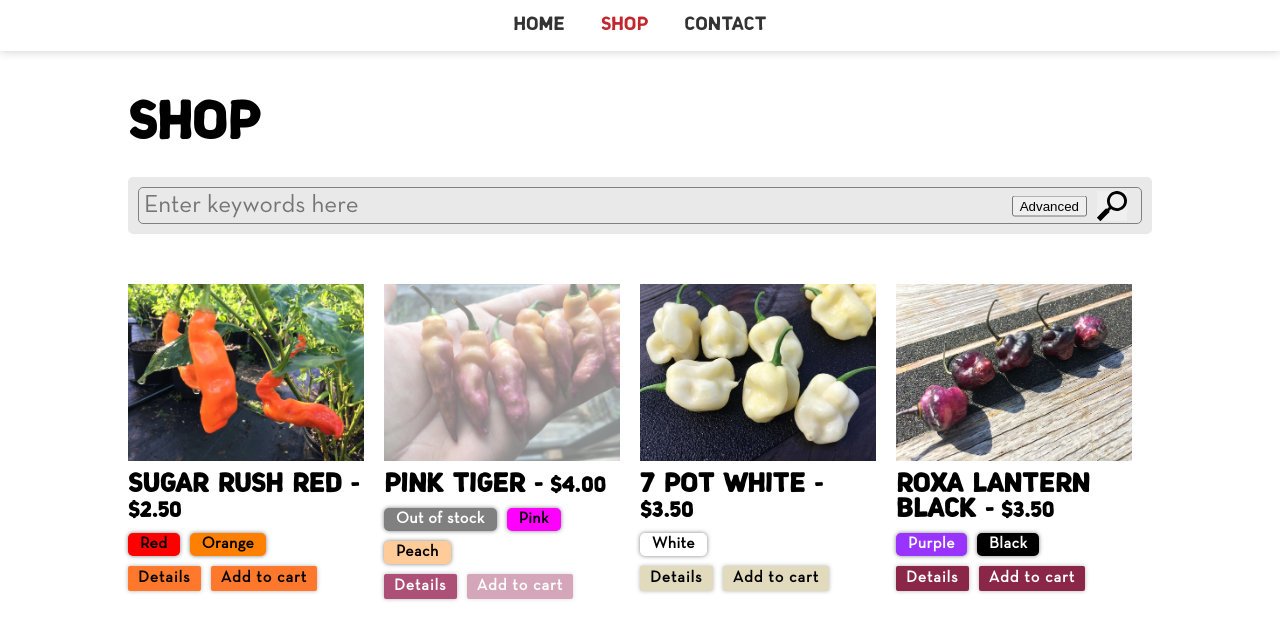
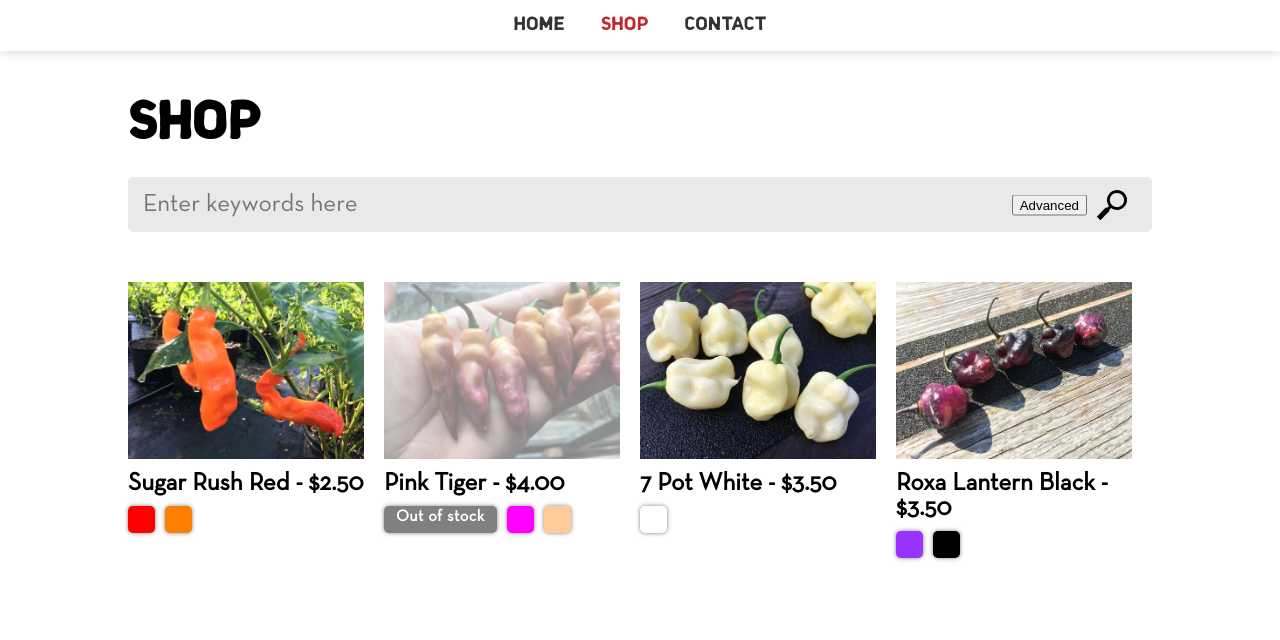
Before and after one commit to JackRKelly/JacksPeppers, a React (Create React App) app in the folder client/: page /shop in a window 1280 px wide. Shown: the top 640 px of the page. Built offline with nearby package versions, Linux system fonts and the light colour scheme.

Commit message:
Added tag list to product page

```diff
--- a/client/src/components/ProductCard/ProductCard.tsx
+++ b/client/src/components/ProductCard/ProductCard.tsx
@@ -47,6 +47,7 @@ const ProductCard: React.FC<Props> = (props) => {
 
   return (
     <div className="product-card">
+      <Link to={`/product/${id}`} className="product-card--link">
         <img
           src={imagePath}
           alt={`${title} Pepper.`}
@@ -62,45 +63,9 @@ const ProductCard: React.FC<Props> = (props) => {
           {!inStock ? <ProductTag text={"Out of stock"} color={"gray"} /> : ""}
 
           {colorList.map((color, index) => (
-          <ProductTag
-            text={color.split("|")[0]}
-            color={color.split("|")[1]}
-            key={index}
-          />
+            <ProductTag color={color.split("|")[1]} key={index} />
           ))}
         </TagList>
-
-      <Link
-        className="product-card--link"
-        to={`/product/${id}`}
-        style={{
-          backgroundColor: color ? color : colorList[0].split("|")[1],
-          color: lightOrDark(color ? color : colorList[0].split("|")[0])
-            ? "black"
-            : "white",
-          boxShadow: lightOrDark(color ? color : colorList[0].split("|")[0])
-            ? "black"
-            : "white",
-        }}
-      >
-        Details
-      </Link>
-      <Link
-        className="product-card--link"
-        to={`/product/${id}`}
-        style={{
-          backgroundColor: color ? color : colorList[0].split("|")[1],
-          color: lightOrDark(color ? color : colorList[0].split("|")[0])
-            ? "black"
-            : "white",
-          boxShadow: lightOrDark(color ? color : colorList[0].split("|")[0])
-            ? "black"
-            : "white",
-          opacity: inStock ? 1 : 0.5,
-          pointerEvents: inStock ? "auto" : "none",
-        }}
-      >
-        Add to cart
       </Link>
     </div>
   );
--- a/client/src/components/ProductCard/index.scss
+++ b/client/src/components/ProductCard/index.scss
@@ -18,20 +18,11 @@
   &--title {
     margin: 7.5px 0 0 0;
     font-size: 25px;
-    font-family: "Hoccen";
+    font-family: "Neutra";
+    color: black;
   }
   &--price {
     margin: 0;
-    font-size: 20px;
-    .color-tag {
-      margin-right: 10px;
-      &:last-child {
-        margin-right: 0;
-      }
-      &:first-child {
-        margin-left: 10px;
-      }
-    }
   }
   &--availability {
     margin: 0;
@@ -40,18 +31,5 @@
   }
   &--link {
     text-decoration: none;
-    margin: 10px 10px 0 0;
-    padding: 5px 10px;
-    border-radius: 2px;
-    background-color: $black;
-    color: $white;
-    display: inline-block;
-    @include bezier(200ms);
-    font-weight: bold;
-    letter-spacing: 1px;
-    box-shadow: 0 0 4px rgba(0, 0, 0, 0.3);
-    &:hover {
-      transform: scale(1.1);
-    }
   }
 }
--- a/client/src/components/ProductTag/ProductTag.tsx
+++ b/client/src/components/ProductTag/ProductTag.tsx
@@ -34,6 +34,8 @@ const ProductTag: React.FC<Props> = (props) => {
       style={{
         backgroundColor: color,
         color: lightOrDark(color) ? "black" : "white",
+        width: text ? "auto" : "27px",
+        height: text ? "auto" : "27px",
       }}
     >
       {text}
--- a/client/src/pages/Home/Home.tsx
+++ b/client/src/pages/Home/Home.tsx
@@ -50,7 +50,7 @@ const Home: React.FC = () => {
             image="7potwhite.jpg"
           />
           <ProductCard
-            id={24}
+            id={27}
             title="Roxa Lantern Black"
             heat={4}
             price={3.5}
--- a/client/src/pages/Product/Product.tsx
+++ b/client/src/pages/Product/Product.tsx
@@ -1,6 +1,7 @@
 import React, { useState } from "react";
 import { useParams } from "react-router-dom";
 import ProductTag from "../../components/ProductTag/ProductTag";
+import TagList from "../../components/TagList/TagList";
 import "./index.scss";
 
 const Product: React.FC = () => {
@@ -81,15 +82,13 @@ const Product: React.FC = () => {
             {pepper.title}
           </h1>
           <h3 className="product-info--main-price">
-            ${pepper.price.toFixed(2)} - {pepper.seedCount}+ Seeds -{" "}
+            ${pepper.price.toFixed(2)} - {pepper.seedCount}+ Seeds
+          </h3>
+          <TagList>
             {pepper.colorList.map((color, index) => (
-              <ProductTag
-                text={color.split("|")[0]}
-                color={color.split("|")[1]}
-                key={index}
-              />
+              <ProductTag color={color.split("|")[1]} key={index} />
             ))}
-          </h3>
+          </TagList>
           <h4 className="product-info--main-shipping">
             Free <span>Shipping</span> on orders over 10$.
           </h4>
--- a/client/src/pages/Product/index.scss
+++ b/client/src/pages/Product/index.scss
@@ -57,7 +57,7 @@ main.product {
       }
       &-price {
         @include h3;
-        margin: 10px 0;
+        margin: 10px 0 0 0;
         .color-tag {
           margin-right: 10px;
           border-radius: 5px;
@@ -69,7 +69,7 @@ main.product {
       }
       &-shipping {
         @include h5;
-        margin: 0;
+        margin: 10px 0 0 0;
         color: $lightgray;
         font-weight: lighter;
         span {
--- a/client/src/pages/Shop/index.scss
+++ b/client/src/pages/Shop/index.scss
@@ -49,7 +49,6 @@ main.shop {
             .rc-slider {
               &-rail {
                 background-color: darkgray;
-                // background: linear-gradient(90deg, green, yellow, orange, red);
               }
               &-track {
                 background-color: #c1272d;
@@ -75,6 +74,7 @@ main.shop {
                 display: inline-block;
                 width: 20px;
                 height: 20px;
+                border-radius: 3px;
                 box-shadow: 0 0 4px rgba(0, 0, 0, 0.5);
                 cursor: pointer;
                 @include bezier(200ms);
@@ -88,7 +88,7 @@ main.shop {
           &--input {
             padding: 5px;
             background-color: transparent;
-            border: gray 1px solid;
+            border: none;
             border-radius: 5px;
             width: 100%;
             font: 25px "Neutra";
@@ -100,6 +100,7 @@ main.shop {
             right: 55px;
           }
           &--submit {
+            background: none;
             border: none;
             padding: 15px;
             background-size: cover;
```
Lines whose indentation alone changed are shown as unchanged.
